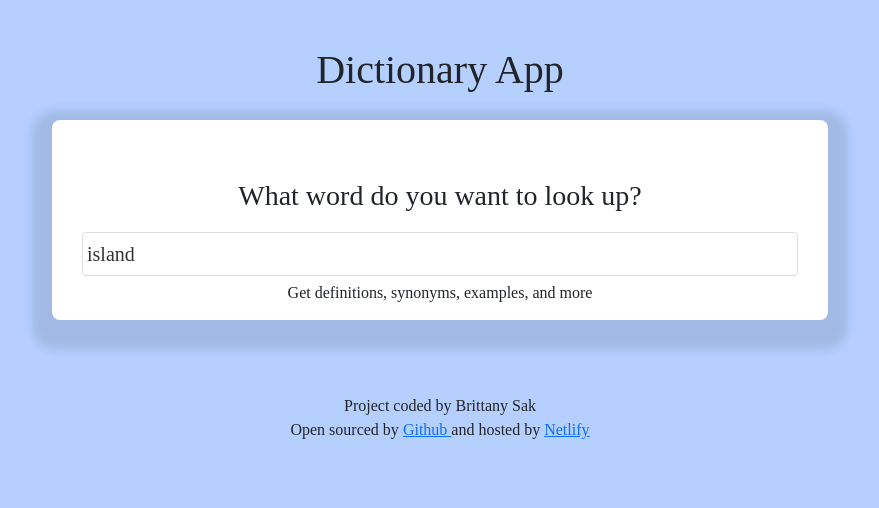
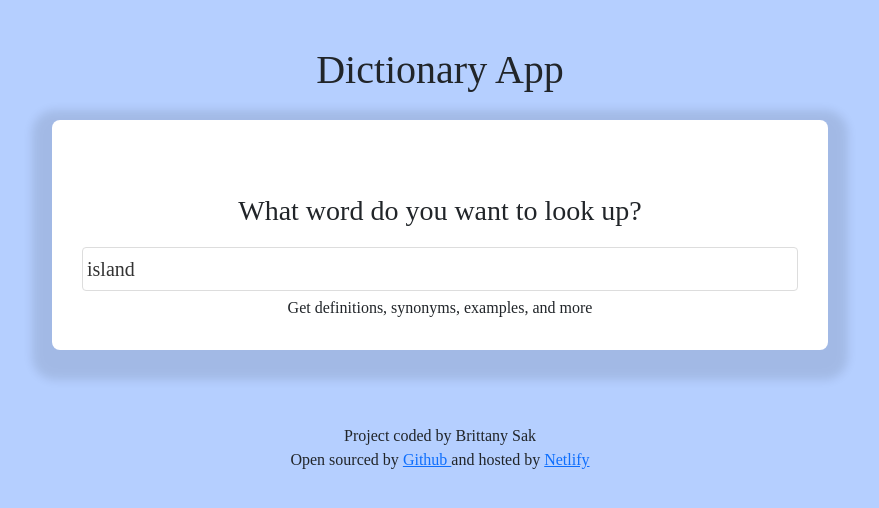
Before and after one commit to bsak350/dictionary-react-app, a React (Create React App) app: page / in a window 1280 px wide. Shown: the top 508 px of the page, without its empty margins (200-1079 px from the left). Built offline with nearby package versions, Linux system fonts and the light colour scheme; no server answers; a web font is replaced by a local one.

Commit message:
Adusted styling of meaning and synonym components

```diff
--- a/src/Dictionary.css
+++ b/src/Dictionary.css
@@ -5,7 +5,7 @@
 
 .Dictionary section {
   background: white;
-  padding: 15px 30px;
+  padding: 30px;
   border-radius: 8px;
   box-shadow: 0 10px 10px 20px rgb(0 0 0 /10%);
   margin: 20px 0;
--- a/src/Meaning.css
+++ b/src/Meaning.css
@@ -1,12 +1,13 @@
 .Meaning h3 {
   font-size: 24px;
-  line-height: 1;
+  line-height: 1.5;
   font-weight: 500;
   margin-top: 5px;
 }
 
 .Meaning .definition {
   font-size: 16px;
+  margin-top: 10px;
 }
 
 .Meaning .example {
--- a/src/Synonyms.css
+++ b/src/Synonyms.css
@@ -4,7 +4,7 @@
 }
 
 .Synonyms li {
-  font-size: 13px;
+  font-size: 14px;
   display: inline-block;
   padding-right: 10px;
   line-height: 1;
```
